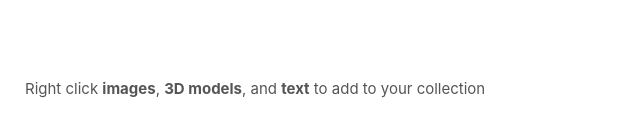
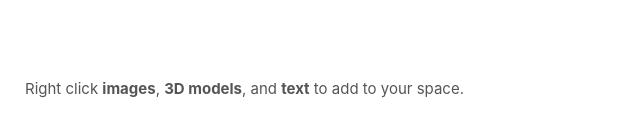
Before and after one commit to muinmomin/collect.vr, a plain HTML site: page docs/index.html in a window 1280 px wide. Shown: the part 214-350 px from the top of the page, 0-640 px from the left. Drawn offline with nearby package versions, Linux system fonts and the light colour scheme.

Commit message:
First run text update

```diff
--- a/docs/index.html
+++ b/docs/index.html
@@ -12,7 +12,7 @@
         <div id="main" class="container-narrow">
             <h1 class="maintitle">collect.vr</h1>
             <p><img class="logo" src="./assets/Logo20.png" /></p>
-            <p class="getstarted">Right click <b>images</b>, <b>3D models</b>, and <b>text</b> to add to your collection</p>
+            <p class="getstarted">Right click <b>images</b>, <b>3D models</b>, and <b>text</b> to add to your space.</p>
 
             <div class="content displaynone">
             <!-- <p class="tagline">Command web content in 3D</p> -->
```
